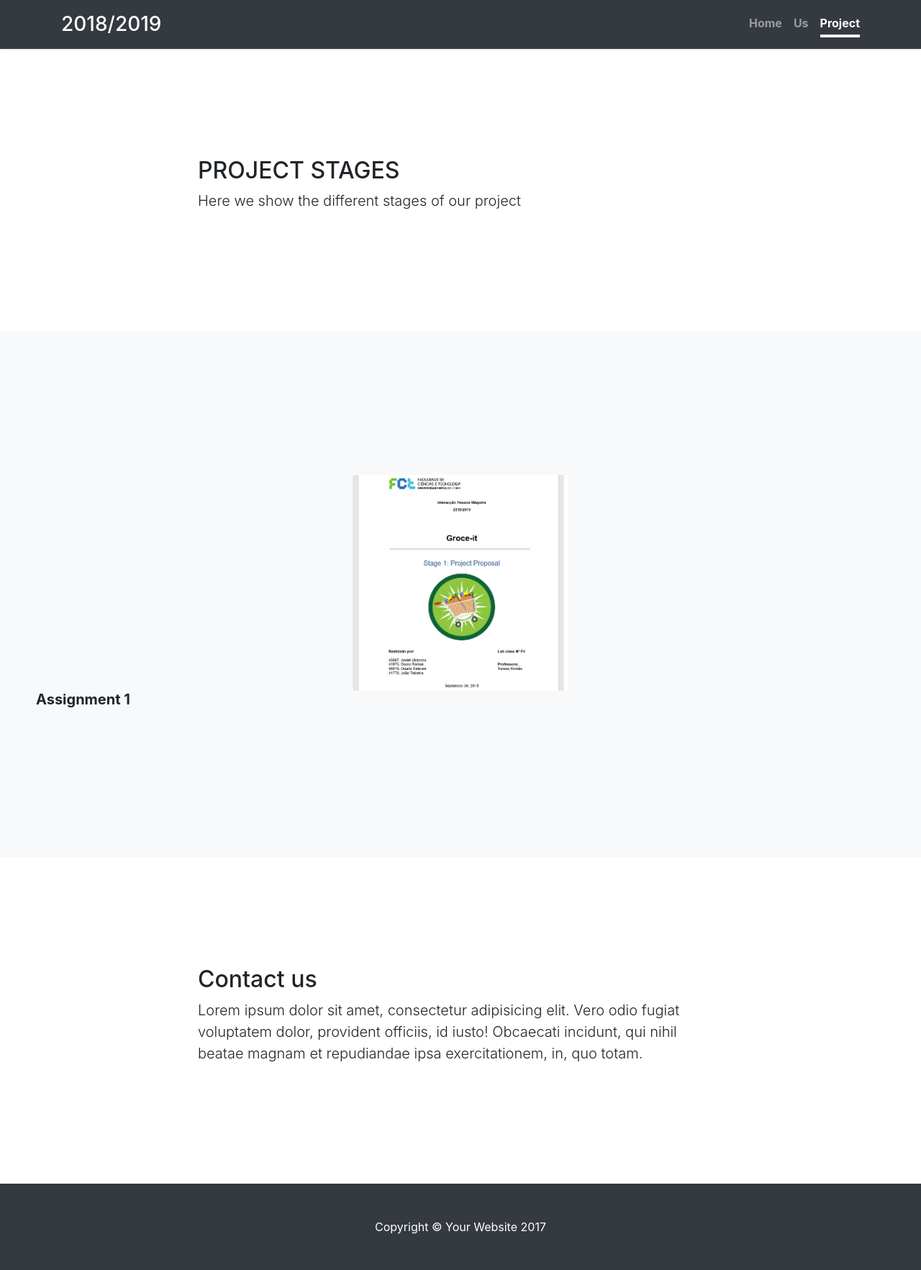
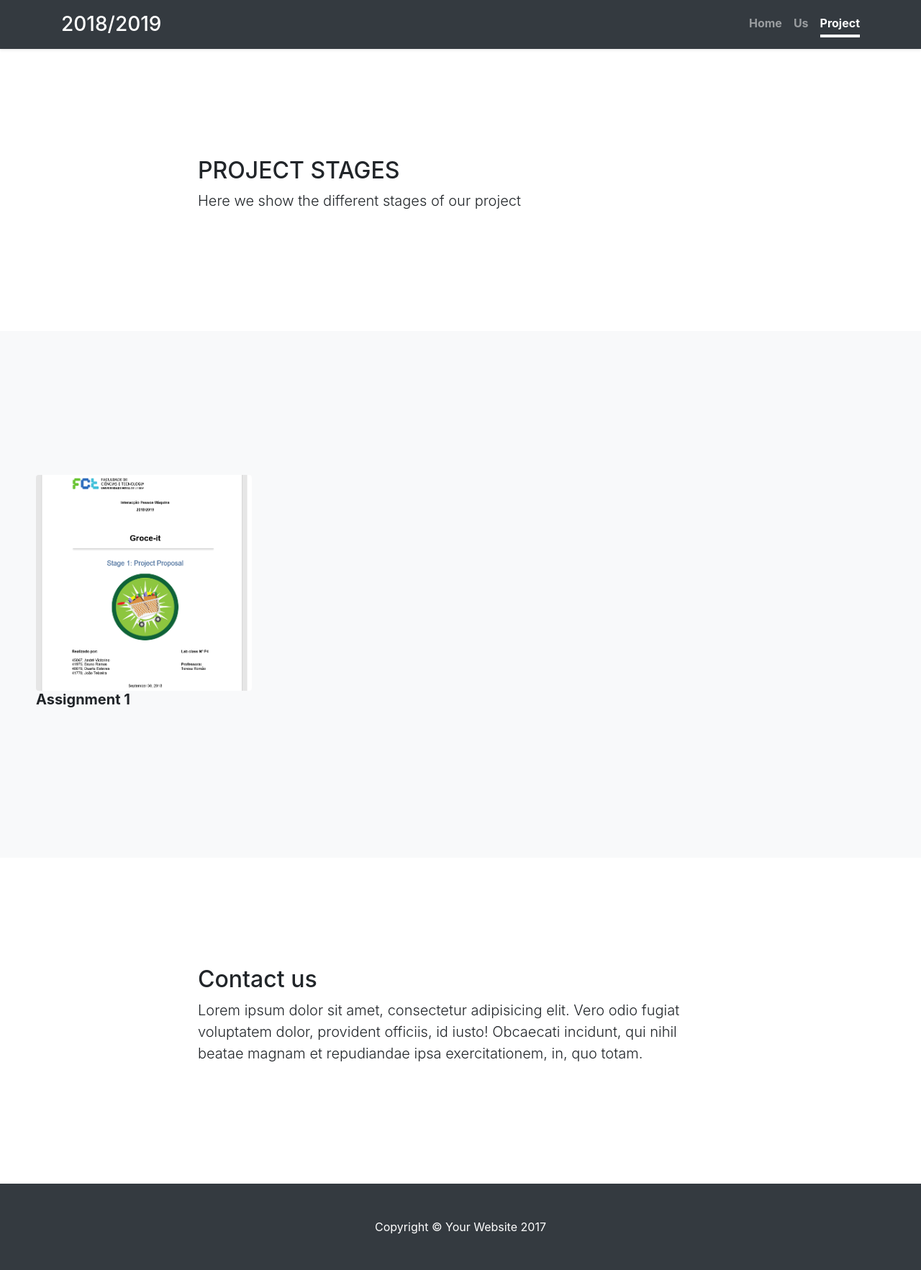
Before and after one commit to brno117/brno117.github.io, a Jekyll site: the page project/index.html, which Jekyll copies as it is, in a window 1280 px wide. Shown: the whole page at 72% size. Built offline with Jekyll 4.4.1, drawn with Linux system fonts in a browser that asks for light colours; nearby versions of some CDN libraries; library files that are not in the unit come from our copies.

Commit message:
Update index.html

```diff
--- a/project/index.html
+++ b/project/index.html
@@ -67,7 +67,7 @@
       </div>-->
       <div style="padding: 50px">
         <a href="https://drive.google.com/open?id=1YXkPg5xoNz-jUf4tVnAKEHGmuAPt2lGR">
-          <img src="2018-10-03.png" class="rounded mx-auto d-block img-fluid" width="300" alt="Assignment 1">
+          <img src="2018-10-03.png" class="rounded mx-auto img-fluid" width="300" alt="Assignment 1">
         </a>
 	      <h5><b>Assignment 1</b></h5>
 	    </div>
```
